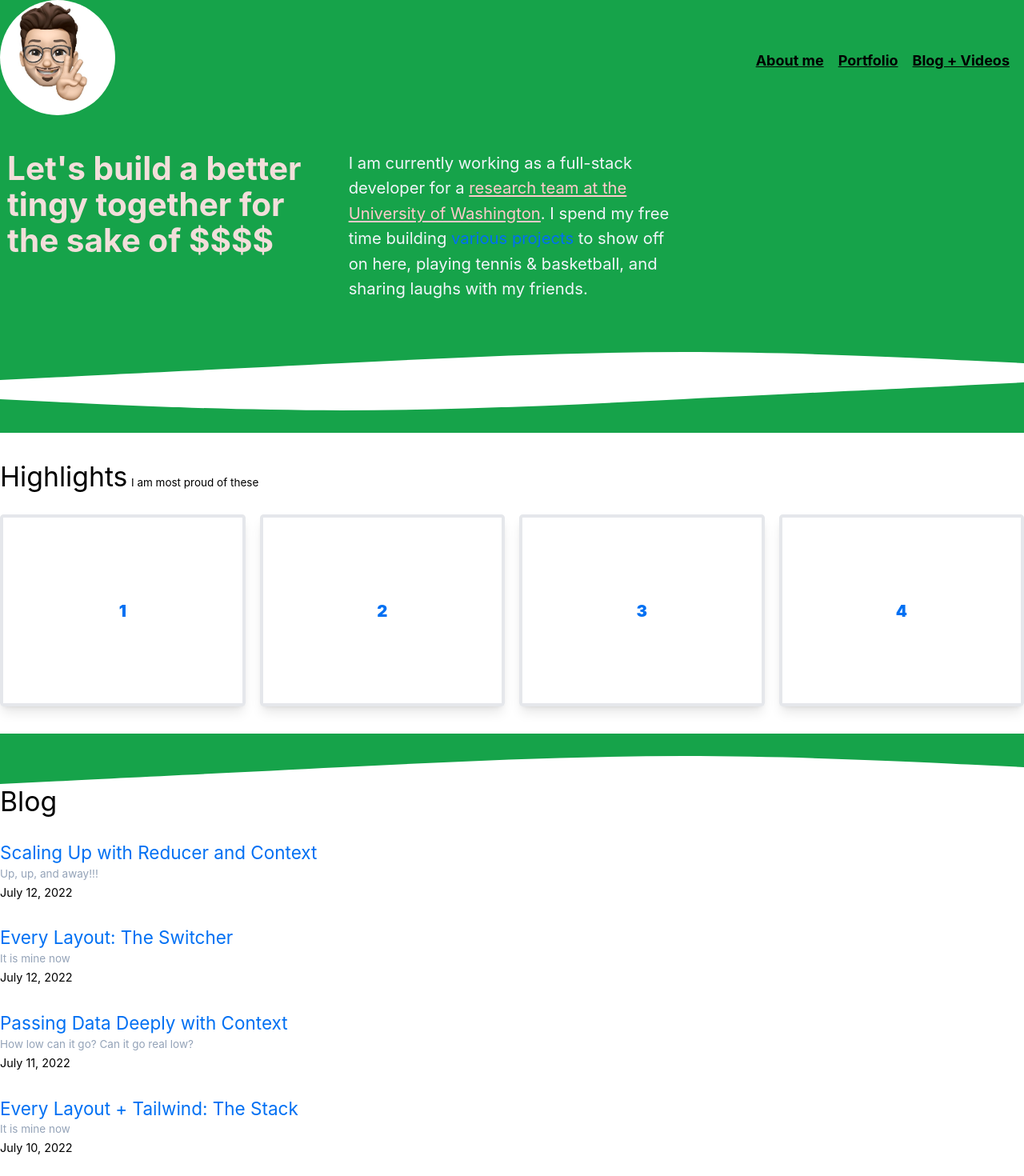
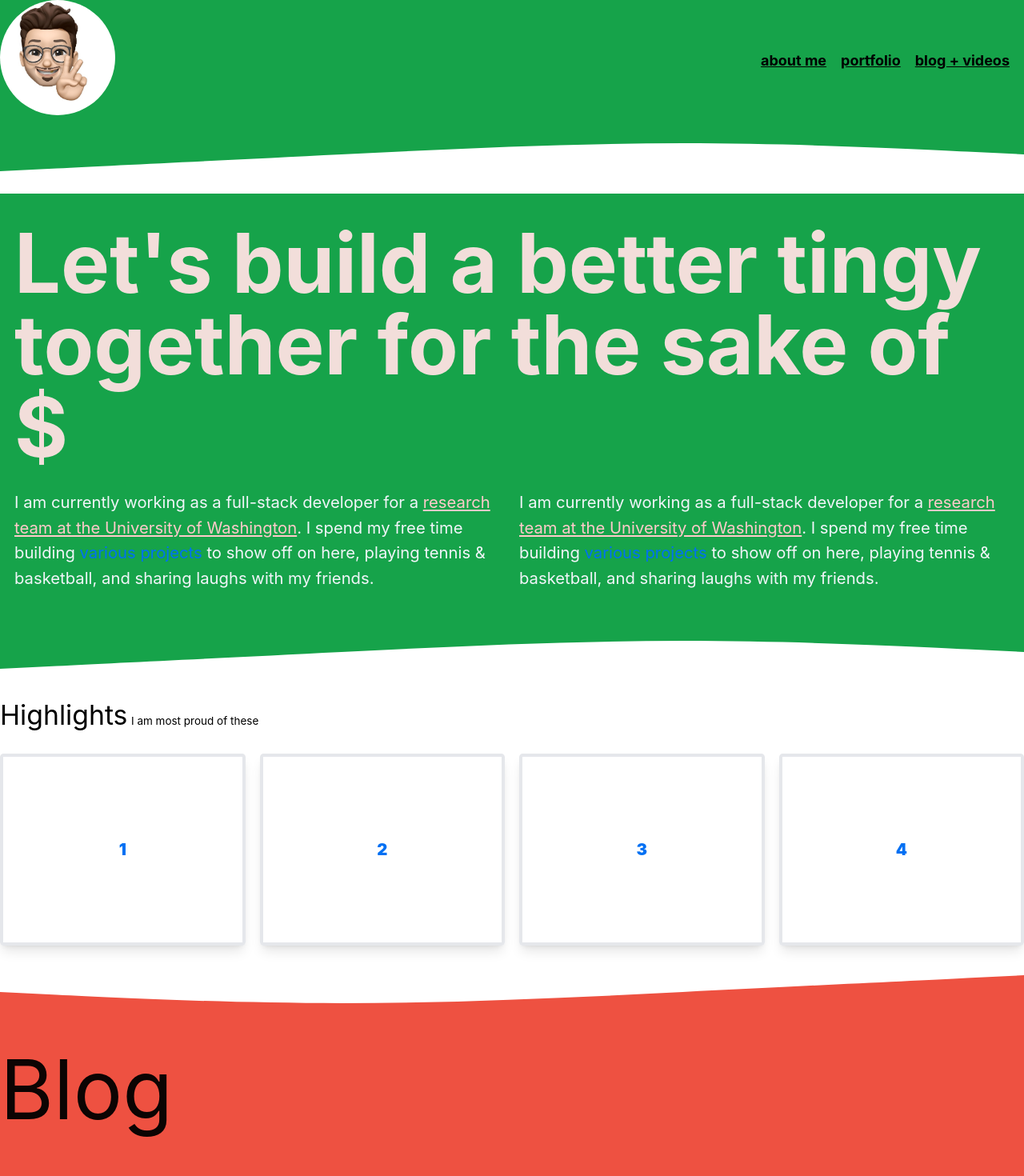
Before and after one commit to johnny2smooth/next-blog, a Next.js app: page / in a window 1280 px wide. Shown: the top 1470 px of the page at 80% size. Built offline with nearby package versions, Linux system fonts and the light colour scheme.

Commit message:
trying to figure out the feel of the homepage

```diff
--- /dev/null
+++ b/components/blog.js
@@ -0,0 +1,25 @@
+import Link from 'next/link';
+import Date from './date';
+import layouts from '../styles/layouts.module.css';
+
+export default function Blog({ allPostsData }) {
+  return (
+    <section className={`${layouts.stack} bg-[#ee5141] `}>
+      <h2 className={`text-[8vw]`}>Blog</h2>
+      <ul className={`${layouts.stack}`}>
+        {allPostsData.map(({ id, date, title, snippet }) => (
+          <li key={id} className="">
+            <Link href={`/posts/${id}`}>
+              <a className="text-xl ">{title}</a>
+            </Link>
+            <br />
+            <p className="text-xs text-slate-400">{snippet}</p>
+            <small>
+              <Date dateString={date} />
+            </small>
+          </li>
+        ))}
+      </ul>
+    </section>
+  );
+}
--- a/components/footer.js
+++ b/components/footer.js
@@ -1,7 +1,24 @@
+import utility from '../styles/utility.module.css';
+import layouts from '../styles/layouts.module.css';
+import Curve from './curve';
+import Link from 'next/link';
+
 export default function Footer({ children }) {
   return (
-    <>
-      <h1 className="bg-blue-600 mt-4">This is a footer</h1>
-    </>
+    <section className={`${utility.section}`}>
+      <Curve color="fill-purple-600" />
+      <div className={`bg-purple-600 p-4 ${layouts.stack} text-center`}>
+        <button
+          className={`hover:bg-slate-200 hover:text-purple-400 text-[10vw] text-slate-100 font-bold border-4 rounded-[50%] py-4 px-4 border-solid border-slate-100`}
+        >
+          Get in touch
+        </button>
+        <Link href="/">
+          <a href="/" className="underline text-[4vw] text-purple-200">
+            email@email.com
+          </a>
+        </Link>
+      </div>
+    </section>
   );
 }
--- /dev/null
+++ b/components/header.js
@@ -0,0 +1,49 @@
+import Link from 'next/link';
+import Image from 'next/image';
+import utility from '../styles/utility.module.css';
+import Curve from './curve';
+
+export default function Header() {
+  return (
+    <header className={`${utility.section} `}>
+      <div className="flex justify-between flex-wrap items-center w-full bg-green-600">
+        <div className="flex justify-between items-center">
+          <Link href="/">
+            <a>
+              <Image
+                priority
+                src="/images/memoji-peace.jpg"
+                className="rounded-full pl-4 bg-green-600"
+                height={144}
+                width={144}
+                alt="Johnny's memoji"
+              />
+            </a>
+          </Link>
+        </div>
+        <nav>
+          <ul className="flex flex-wrap">
+            <li>
+              <Link href="/">
+                <a className="text-black font-bold pr-4 underline hover:text-blue-600 grow">
+                  about me
+                </a>
+              </Link>
+              <Link href="/">
+                <a className="text-black font-bold pr-4 underline hover:text-blue-600 grow">
+                  portfolio
+                </a>
+              </Link>
+              <Link href="/posts">
+                <a className="text-black font-bold pr-4 underline hover:text-blue-600 grow">
+                  blog + videos
+                </a>
+              </Link>
+            </li>
+          </ul>
+        </nav>
+      </div>
+      <Curve color="fill-green-600" />
+    </header>
+  );
+}
--- a/components/introduction.js
+++ b/components/introduction.js
@@ -5,11 +5,12 @@ import Curve from './curve';
 export default function Introduction() {
   return (
     <div
-      className={`${layouts.switcher} py-8 px-2 bg-green-600 translate-y-[-1px]`}
+      className={`${layouts.stack} py-8 px-4 bg-green-600 translate-y-[-1px]`}
     >
-      <h1 className="max-w-prose text-4xl font-bold text-red-100">
-        Let's build a better tingy together for the sake of $$$$
+      <h1 className=" text-[8vw] leading-[1em] font-bold text-red-100">
+        Let's build a better tingy together for the sake of $
       </h1>
+      <div className={layouts.switcher}>
         <p className="max-w-prose text-lg text-slate-100">
           I am currently working as a full-stack developer for a{' '}
           <Link href="/">
@@ -24,7 +25,21 @@ export default function Introduction() {
           to show off on here, playing tennis & basketball, and sharing laughs
           with my friends.
         </p>
-      <Curve />
+        <p className="max-w-prose text-lg text-slate-100">
+          I am currently working as a full-stack developer for a{' '}
+          <Link href="/">
+            <a className="text-red-200 underline">
+              research team at the University of Washington
+            </a>
+          </Link>
+          . I spend my free time building{' '}
+          <Link href="/">
+            <a>various projects</a>
+          </Link>{' '}
+          to show off on here, playing tennis & basketball, and sharing laughs
+          with my friends.
+        </p>
+      </div>
     </div>
   );
 }
--- a/components/layout.js
+++ b/components/layout.js
@@ -3,13 +3,15 @@ import Link from 'next/link';
 import Image from 'next/image';
 import Footer from './footer';
 import Curve from './curve';
+import Header from './header';
+import layouts from '../styles/layouts.module.css';
 
 const name = '2';
 export const siteTitle = 'Johnny P Home';
 
 export default function Layout({ children, home }) {
   return (
-    <div>
+    <div className={layouts.stack}>
       <Head>
         <link rel="icon" href="/favicon.ico" />
         <meta
@@ -25,45 +27,7 @@ export default function Layout({ children, home }) {
         <meta name="og:title" content={siteTitle} />
         <meta name="twitter:card" content="summary_large_image" />
       </Head>
-      <header className="bg-green-600">
-        <div className="flex justify-between flex-wrap items-center w-full">
-          <div className="flex justify-between items-center">
-            <Link href="/">
-              <a>
-                <Image
-                  priority
-                  src="/images/memoji-peace.jpg"
-                  className="rounded-full pl-4 bg-green-600"
-                  height={144}
-                  width={144}
-                  alt="Johnny's memoji"
-                />
-              </a>
-            </Link>
-          </div>
-          <nav>
-            <ul className="flex flex-wrap">
-              <li>
-                <Link href="/">
-                  <a className="text-black font-bold pr-4 underline hover:text-blue-600 grow">
-                    About me
-                  </a>
-                </Link>
-                <Link href="/">
-                  <a className="text-black font-bold pr-4 underline hover:text-blue-600 grow">
-                    Portfolio
-                  </a>
-                </Link>
-                <Link href="/posts">
-                  <a className="text-black font-bold pr-4 underline hover:text-blue-600 grow">
-                    Blog + Videos
-                  </a>
-                </Link>
-              </li>
-            </ul>
-          </nav>
-        </div>
-      </header>
+      <Header />
       <main className="">{children}</main>
       {!home && (
         <div className="text-3xl">
--- a/pages/index.js
+++ b/pages/index.js
@@ -8,6 +8,7 @@ import Date from '../components/date';
 import Highlights from '../components/highlights';
 import Introduction from '../components/introduction';
 import Curve from '../components/curve';
+import Blog from '../components/blog';
 
 export async function getStaticProps() {
   const allPostsData = getSortedPostsData();
@@ -29,26 +30,12 @@ export default function Home({ allPostsData }) {
         <Curve color="fill-green-600" />
       </section>
       <section className={utility.section}>
-        <Curve color="fill-green-600" />
         <Highlights />
-        <Curve color="fill-green-600" />
       </section>
-      <section className={`${layouts.stack}`}>
-        <h2 className={`text-3xl`}>Blog</h2>
-        <ul className={`${layouts.stack}`}>
-          {allPostsData.map(({ id, date, title, snippet }) => (
-            <li key={id} className="">
-              <Link href={`/posts/${id}`}>
-                <a className="text-xl ">{title}</a>
-              </Link>
-              <br />
-              <p className="text-xs text-slate-400">{snippet}</p>
-              <small>
-                <Date dateString={date} />
-              </small>
-            </li>
-          ))}
-        </ul>
+      <section className={utility.section}>
+        <Curve color="fill-[#ee5141]" />
+        <Blog allPostsData={allPostsData} />
+        <Curve color="fill-[#ee5141]" />
       </section>
     </Layout>
   );
```
Lines whose indentation alone changed are shown as unchanged.
